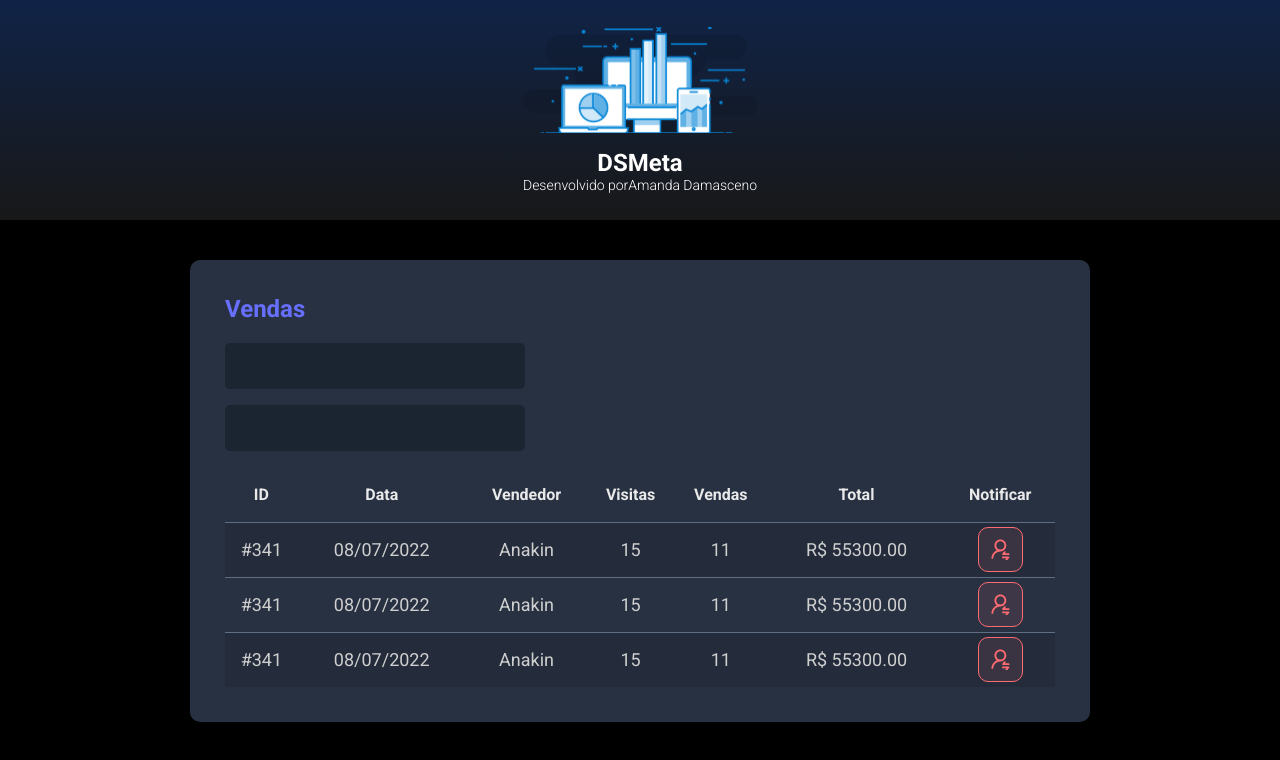
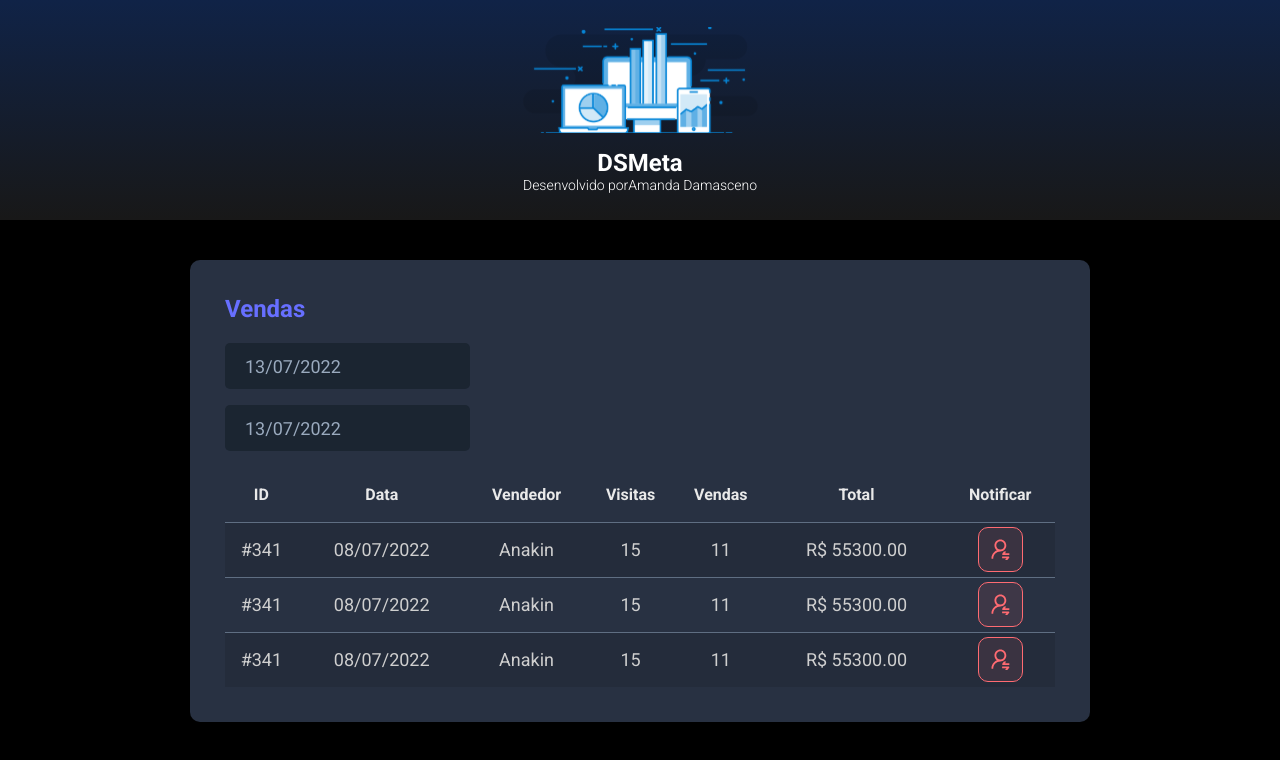
Before and after one commit to AmandaDamasceno/dsmeta, a React (Vite) app in the folder frontend/: page / in a window 1280 px wide. Shown: the top 760 px of the page. Built offline with nearby package versions, Linux system fonts and the light colour scheme.

Commit message:
Datepicker

```diff
--- a/frontend/package.json
+++ b/frontend/package.json
@@ -8,7 +8,9 @@
     "preview": "vite preview"
   },
   "dependencies": {
+    "@types/react-datepicker": "4.4.2",
     "react": "^18.0.0",
+    "react-datepicker": "4.8.0",
     "react-dom": "^18.0.0"
   },
   "devDependencies": {
--- a/frontend/src/components/SalesCard/index.tsx
+++ b/frontend/src/components/SalesCard/index.tsx
@@ -1,5 +1,7 @@
-import NotificationButton from '../NotificationButton'
-import './styles.css'
+import DatePicker from "react-datepicker";
+import "react-datepicker/dist/react-datepicker.css";
+import NotificationButton from "../NotificationButton";
+import "./styles.css";
 
 function SalesCard() {
   return (
@@ -7,10 +9,20 @@
       <h2 className="dsmeta-sales-title">Vendas</h2>
       <div>
         <div className="dsmeta-form-control-container">
-                            <input className="dsmeta-form-control" type="text" />
+          <DatePicker
+            selected={new Date()}
+            onChange={(date: Date) => {}}
+            className="dsmeta-form-control"
+            dateFormat="dd/MM/yyyy"
+          />
         </div>
         <div className="dsmeta-form-control-container">
-                            <input className="dsmeta-form-control" type="text" />
+          <DatePicker
+            selected={new Date()}
+            onChange={(date: Date) => {}}
+            className="dsmeta-form-control"
+            dateFormat="dd/MM/yyyy"
+          />
         </div>
       </div>
 
@@ -70,9 +82,8 @@
           </tbody>
         </table>
       </div>
-
     </div>
-  )
+  );
 }
 
-export default SalesCard
+export default SalesCard;
```
Also changed, not shown: 1 other file (tests, documents, lock files or other folders). Lines whose indentation alone changed are shown as unchanged.
